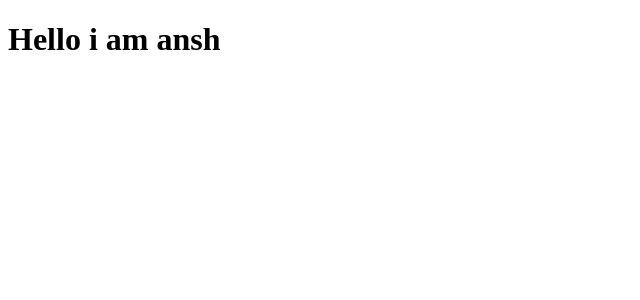
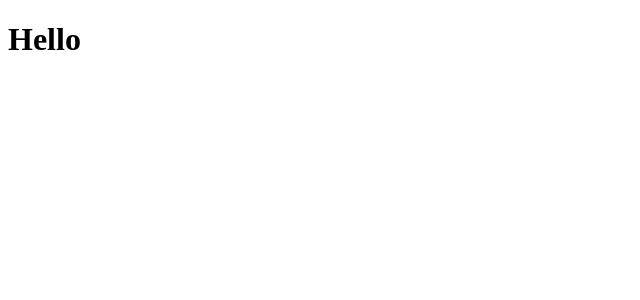
Before and after one commit to AnshD109/Portfolio, a Next.js app: page / in a window 1280 px wide. Shown: the top 300 px of the page, without its empty margins (0-640 px from the left). Built offline with nearby package versions, Linux system fonts and the light colour scheme.

Commit message:
update page

```diff
--- a/src/app/page.tsx
+++ b/src/app/page.tsx
@@ -9,7 +9,7 @@ export default function Page() {
       animate={{ opacity: 1 }}
       transition={{ duration: 1 }}
     >
-      Hello i am ansh
+      Hello
     </motion.h1>
   );
 }
```
